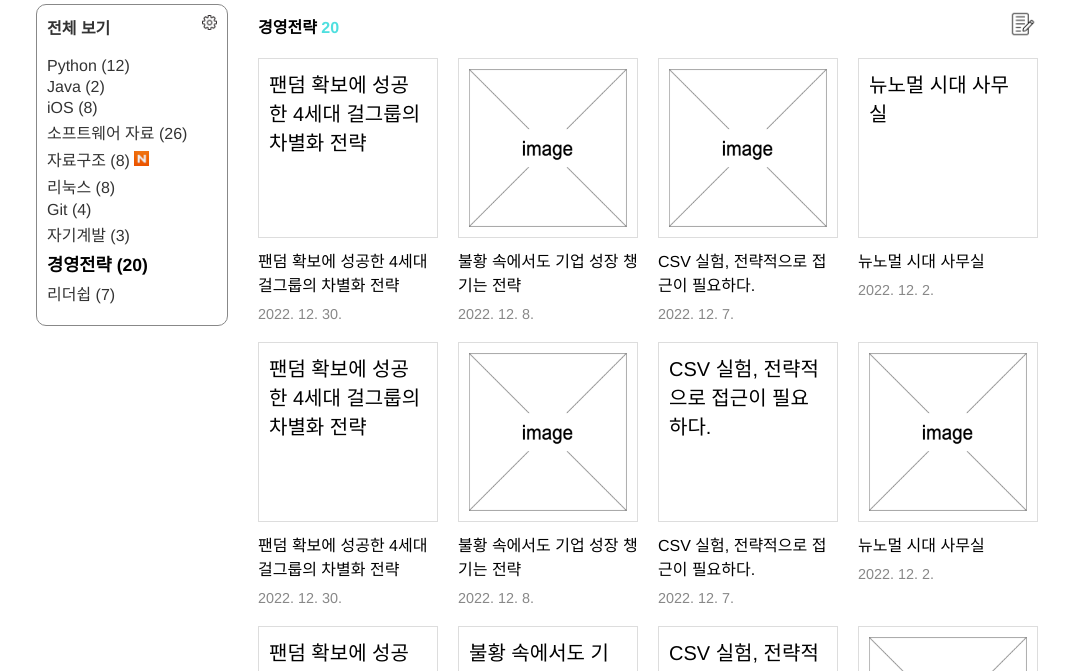
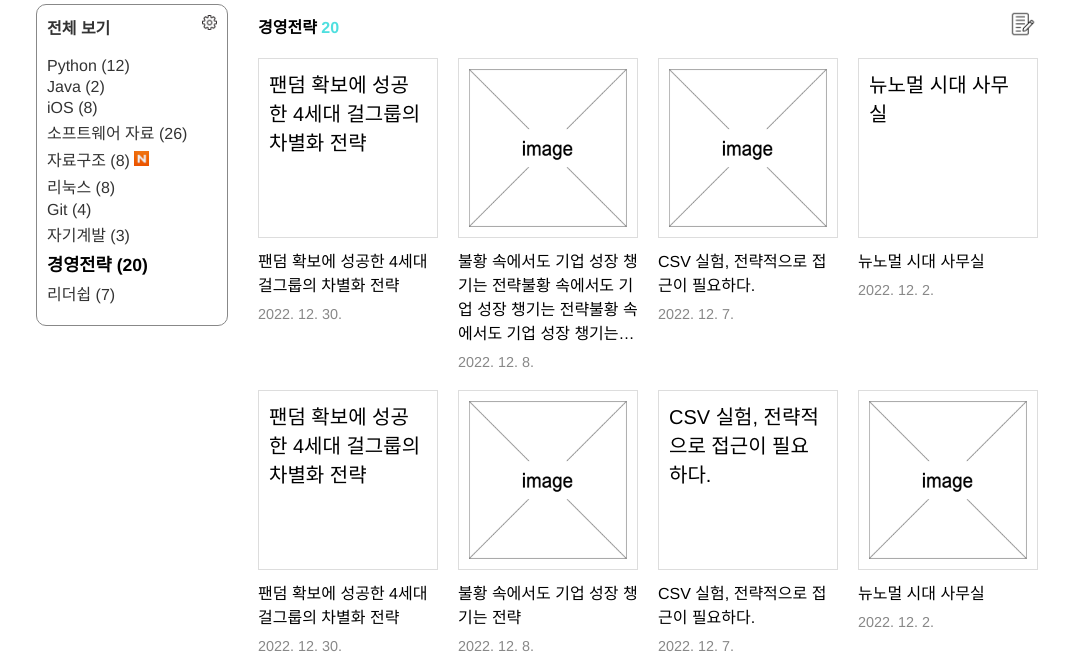
Before and after one commit to kyeonghooon/blog_example, a plain HTML site: page main.html in a window 1280 px wide. Shown: the part 65-736 px from the top of the page, without its empty margins (109-1178 px from the left). Drawn offline with Linux system fonts and the light colour scheme.

Commit message:
제목 길이 제한 적용

```diff
--- a/main.html
+++ b/main.html
@@ -67,6 +67,11 @@
       .content-title {
         font-size: 1em;
         margin: 10px 0;
+        display: -webkit-box;
+        -webkit-box-orient: vertical;
+        -webkit-line-clamp: 4; /* 4줄까지만 표시 */
+        overflow: hidden;
+        text-overflow: ellipsis;
       }
 
       .content-date {
@@ -151,7 +156,11 @@
             <div class="content-img">
               <img src="images/sample.png" alt="" class="img-content" />
             </div>
-            <div class="content-title">불황 속에서도 기업 성장 챙기는 전략</div>
+            <div class="content-title">
+              불황 속에서도 기업 성장 챙기는 전략불황 속에서도 기업 성장 챙기는
+              전략불황 속에서도 기업 성장 챙기는 전략불황 속에서도 기업 성장
+              챙기는 전략불황 속에서도 기업 성장 챙기는 전략
+            </div>
             <div class="content-date">2022. 12. 8.</div>
           </div>
           <div class="content">
```
